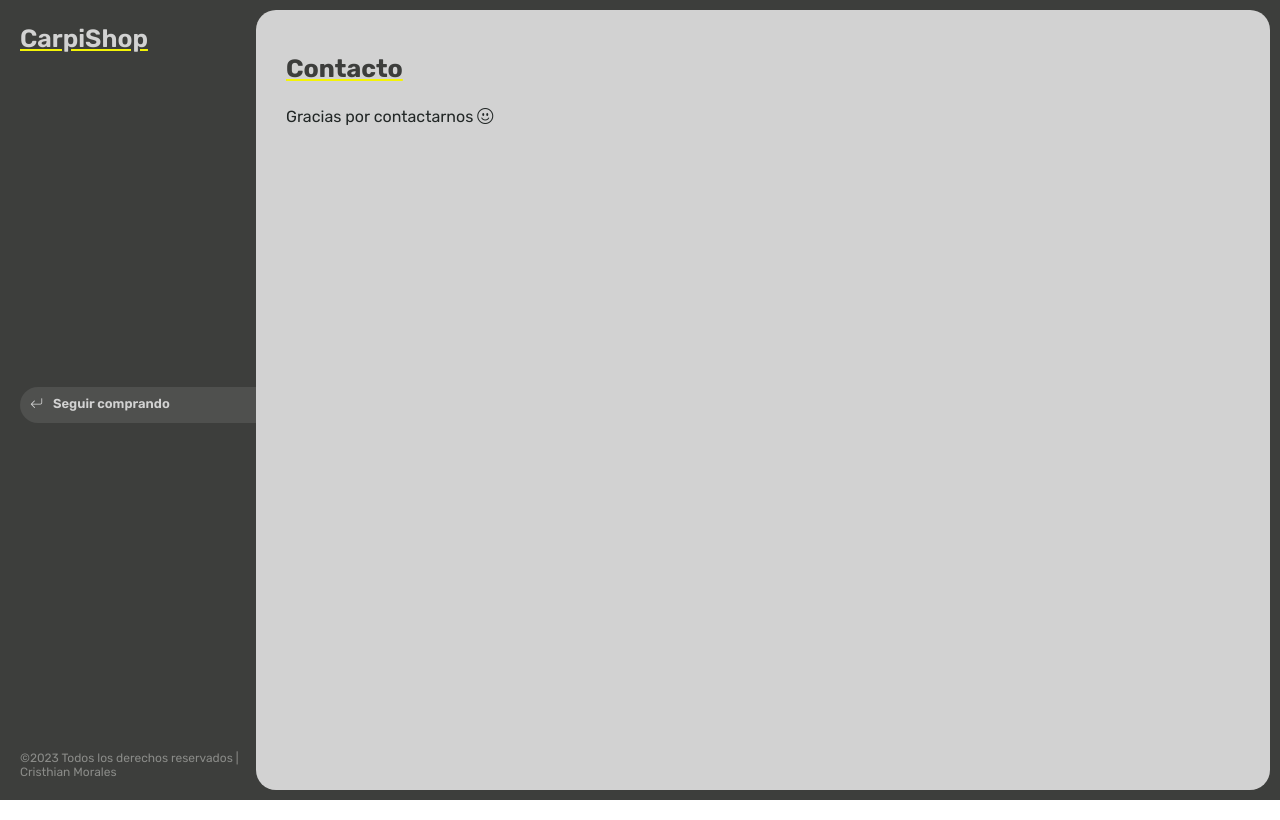
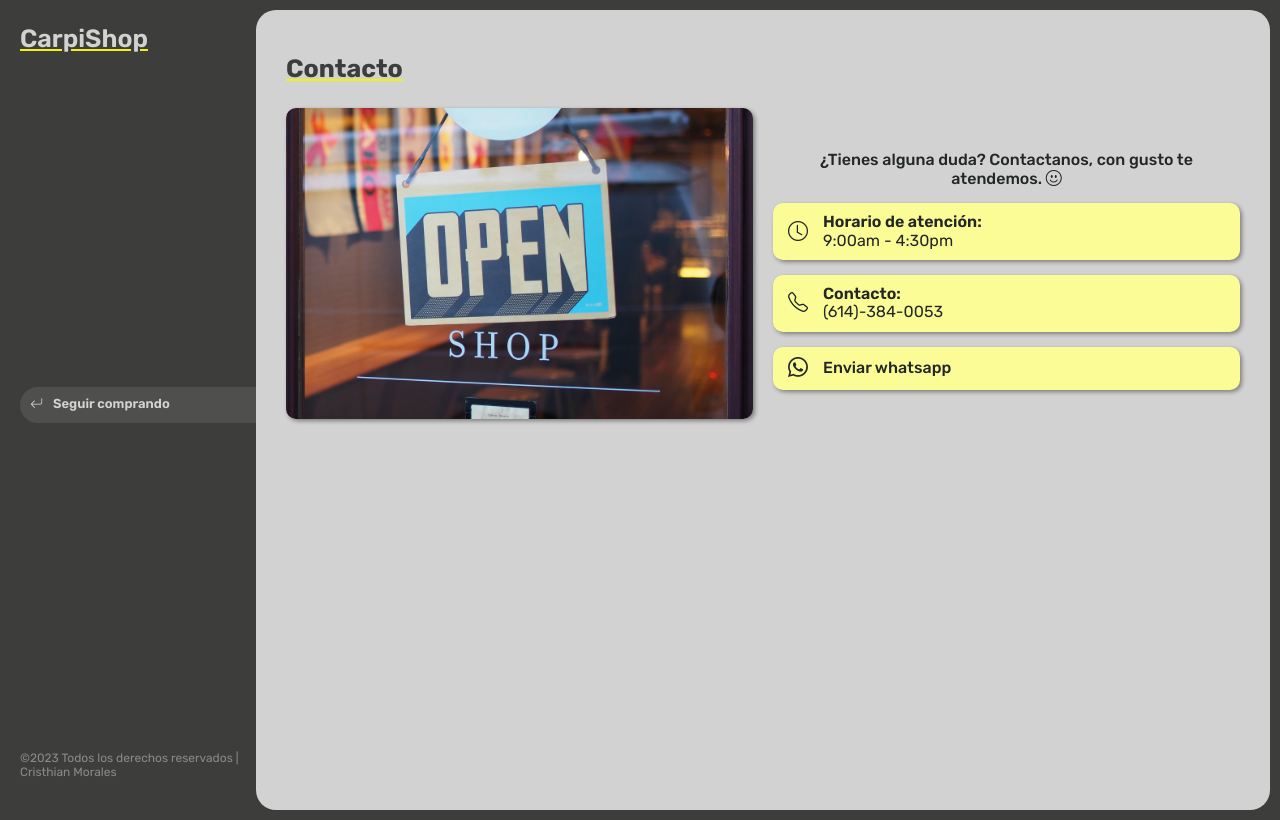
Before and after one commit to Camoralesh27/catalogo-productos_CarpiCoder, a website: page contacto.html in a window 1280 px wide. Drawn offline with nearby package versions, Linux system fonts and the light colour scheme.

Commit message:
finalizando contacto

```diff
--- a/contacto.html
+++ b/contacto.html
@@ -60,9 +60,47 @@
             <h2 class="grid__header">Contacto</h2>
 
             <div class="grid__cart">
-                <p class="grid__text-empty">Gracias por contactarnos <i class="bi bi-emoji-smile"></i></p>
+                <div class="contact">
+                    <div class="contact__img">
+                        <img src="./src/img/contact.jpg" alt="open shop">
+                    </div>
 
+                    <div class="contact__info">
+                        <p class="contact__info-text">¿Tienes alguna duda? Contactanos, con gusto te atendemos.  <i class="bi bi-emoji-smile"></i></p>
 
+                        <div class="widget">
+                            <div class="widget__icon">
+                                <i class="bi bi-clock"></i>
+                            </div>
+                            <div class="widget__info">
+                                <p class="widget__heading">Horario de atención:</p>
+                                <p class="widget__text">9:00am - 4:30pm</p>
+                            </div>
+                        </div>
+
+                        <div class="widget">
+                            <div class="widget__icon">
+                                <i class="bi bi-telephone"></i>
+                            </div>
+                            <div class="widget__info">
+                                <p class="widget__heading">Contacto:</p>
+                                <p class="widget__text"><a class="widget__text-link" href="tel:(614)-384-0053" >(614)-384-0053</a></p>
+                            </div>
+                        </div>
+
+                        <div class="widget">
+                            <a class="widget__link" href="http://wa.me/526143840053">
+                                <div class="widget__icon">
+                                    <i class="bi bi-whatsapp"></i>
+                                </div>
+                                <div class="widget__info">
+                                    <p class="widget__text">Enviar whatsapp</p>
+                                </div>
+                            </a>
+                        </div>
+                    </div>
+
+                </div>
 
 
             </div>
--- a/js/main.js
+++ b/js/main.js
@@ -10,7 +10,8 @@ const productos = [
             id: "abrigos"
         },
         precio: 1000,
-        descripcion: "No hay datos."
+        descripcion: "No hay datos.",
+        disponible: 1
     },
     {
         id: "abrigo-02",
@@ -21,7 +22,8 @@ const productos = [
             id: "abrigos"
         },
         precio: 1000,
-        descripcion: "No hay datos."
+        descripcion: "No hay datos.",
+        disponible: 1
     },
     {
         id: "abrigo-03",
@@ -32,7 +34,8 @@ const productos = [
             id: "abrigos"
         },
         precio: 1000,
-        descripcion: "No hay datos."
+        descripcion: "No hay datos.",
+        disponible: 1
     },
     {
         id: "abrigo-04",
@@ -43,7 +46,8 @@ const productos = [
             id: "abrigos"
         },
         precio: 1000,
-        descripcion: "No hay datos."
+        descripcion: "No hay datos.",
+        disponible: 1
     },
     {
         id: "abrigo-05",
@@ -54,7 +58,8 @@ const productos = [
             id: "abrigos"
         },
         precio: 1000,
-        descripcion: "No hay datos."
+        descripcion: "No hay datos.",
+        disponible: 1
     },
     // Camisetas
     {
@@ -66,7 +71,8 @@ const productos = [
             id: "camisetas"
         },
         precio: 1000,
-        descripcion: "No hay datos."
+        descripcion: "No hay datos.",
+        disponible: 1
     },
     {
         id: "camiseta-02",
@@ -77,7 +83,8 @@ const productos = [
             id: "camisetas"
         },
         precio: 1000,
-        descripcion: "No hay datos."
+        descripcion: "No hay datos.",
+        disponible: 1
     },
     {
         id: "camiseta-03",
@@ -88,7 +95,8 @@ const productos = [
             id: "camisetas"
         },
         precio: 1000,
-        descripcion: "No hay datos."
+        descripcion: "No hay datos.",
+        disponible: 1
     },
     {
         id: "camiseta-04",
@@ -99,7 +107,8 @@ const productos = [
             id: "camisetas"
         },
         precio: 1000,
-        descripcion: "No hay datos."
+        descripcion: "No hay datos.",
+        disponible: 1
     },
     {
         id: "camiseta-05",
@@ -110,7 +119,8 @@ const productos = [
             id: "camisetas"
         },
         precio: 1000,
-        descripcion: "No hay datos."
+        descripcion: "No hay datos.",
+        disponible: 1
     },
     {
         id: "camiseta-06",
@@ -121,7 +131,8 @@ const productos = [
             id: "camisetas"
         },
         precio: 1000,
-        descripcion: "No hay datos."
+        descripcion: "No hay datos.",
+        disponible: 1
     },
     {
         id: "camiseta-07",
@@ -132,7 +143,8 @@ const productos = [
             id: "camisetas"
         },
         precio: 1000,
-        descripcion: "No hay datos."
+        descripcion: "No hay datos.",
+        disponible: 1
     },
     {
         id: "camiseta-08",
@@ -143,7 +155,8 @@ const productos = [
             id: "camisetas"
         },
         precio: 1000,
-        descripcion: "No hay datos."
+        descripcion: "No hay datos.",
+        disponible: 1
     },
     // Pantalones
     {
@@ -155,7 +168,8 @@ const productos = [
             id: "pantalones"
         },
         precio: 1000,
-        descripcion: "No hay datos."
+        descripcion: "No hay datos.",
+        disponible: 1
     },
     {
         id: "pantalon-02",
@@ -166,7 +180,8 @@ const productos = [
             id: "pantalones"
         },
         precio: 1000,
-        descripcion: "No hay datos."
+        descripcion: "No hay datos.",
+        disponible: 1
     },
     {
         id: "pantalon-03",
@@ -177,7 +192,8 @@ const productos = [
             id: "pantalones"
         },
         precio: 1000,
-        descripcion: "No hay datos."
+        descripcion: "No hay datos.",
+        disponible: 1
     },
     {
         id: "pantalon-04",
@@ -188,7 +204,8 @@ const productos = [
             id: "pantalones"
         },
         precio: 1000,
-        descripcion: "No hay datos."
+        descripcion: "No hay datos.",
+        disponible: 1
     },
     {
         id: "pantalon-05",
@@ -199,7 +216,8 @@ const productos = [
             id: "pantalones"
         },
         precio: 1000,
-        descripcion: "No hay datos."
+        descripcion: "No hay datos.",
+        disponible: 1
     }
 ];
 
@@ -219,6 +237,7 @@ function cargarProductos(productosElegidos){
                 <div class="product__details">
                     <h3 class="product__header">${producto.titulo}</h3>
                     <p class="product__price"><span class="product__bold">Precio:</span> $${producto.precio}</p>
+                    <p class="product__available"><span class="product__bold">Disponible:</span> ${producto.disponible}</p>
                     <p class="product__description">
                             <span class="product__bold">Informacion:</span> ${producto.descripcion}
                     </p>
--- /dev/null
+++ b/src/scss/ui/_contact.scss
@@ -0,0 +1,85 @@
+@use 'base/mixins' as m;
+@use 'base/variables' as v;
+
+.grid {
+    min-height: 100vh;
+}
+
+.contact {
+    display: grid;
+    grid-template-columns: repeat(2, 1fr);
+    justify-content: center;
+    align-items: center;
+    column-gap: 2rem;
+
+    @include m.tablet {
+        grid-template-columns: unset;
+        grid-template-rows: repeat(2, 1fr);
+
+    }
+
+    &__info-text {
+       font-weight: 500;
+       padding: 1.5rem 0;
+       text-align: center;
+    }
+
+    &__img {
+        overflow: hidden;
+        border-radius: 1rem;
+        box-shadow: 2px 2px 4px rgba(0, 0, 0, 0.4);
+    }
+}
+
+.widget {
+    display: flex;
+    flex-direction: row;
+    justify-content: flex-start;
+    align-items: center;
+    column-gap: 1.5rem;
+    background-color: lighten(v.$clr-highlight, 30%);
+    width: 50%;
+    padding: 1rem 1.5rem;
+    margin-bottom: 1.5rem;
+    border-radius: 1rem;
+    box-shadow: 2px 2px 4px rgba(0, 0, 0, 0.4);
+    width: auto;
+
+    &:last-of-type {
+        margin-bottom: 0;
+    }
+
+    &__icon {
+        font-size: 2rem;
+    }
+
+    &__info {
+
+    }
+
+    &__heading {
+        font-weight: 600;
+        margin: 0;
+    }
+
+    &__text {
+
+    }
+
+    &__text-link {
+        color: v.$black;
+        text-decoration: none;
+        cursor: pointer;
+    }
+
+    &__link {
+        color: v.$black;
+        text-decoration: none;
+        cursor: pointer;
+        display: flex;
+        column-gap: 1.5rem;
+        align-items: center;
+        font-weight: 500;
+
+    }
+}
--- a/src/scss/ui/_index.scss
+++ b/src/scss/ui/_index.scss
@@ -1,3 +1,4 @@
 @forward 'cart';
 @forward 'aside';
 @forward 'products';
+@forward 'contact';
--- a/src/scss/ui/_products.scss
+++ b/src/scss/ui/_products.scss
@@ -77,19 +77,20 @@
     }
 
     &__bold {
-        font-weight: 600;
-        font-size: 1.5rem;
+        font-weight: 500;
+        font-size: 1.4rem;
         color: v.$clr-highlight
     }
 
     &__description {
-        font-size: 1.2rem;
         height: max-content; /* 8rem con boton */
         /* overflow-y: scroll; */
     }
 
     &__description,
-    &__price {
+    &__price,
+    &__available {
+        font-size: 1.2rem;
         padding: 0 .5rem;
     }
 
```
Also changed, not shown: index.html (+4 -3 lines), build/css/app.css, src/img/contact.jpg (added), 1 other file.
